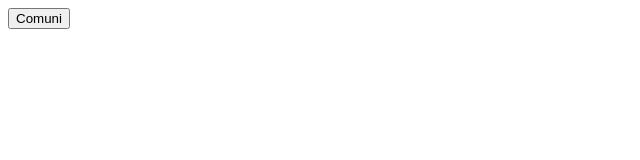
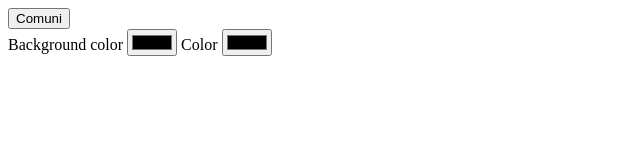
Before and after one commit to MatteoSpinelli/develhopeJS, a plain HTML site: page index.html in a window 1280 px wide. Shown: the whole page, without its empty margins (0-640 px from the left). Drawn offline with Linux system fonts and the light colour scheme.

Commit message:
add lessons

```diff
--- /dev/null
+++ b/color.js
@@ -0,0 +1,23 @@
+let inputs = document.querySelectorAll("input")
+
+function setColor(){
+    let body = document.querySelector("body")
+    color = localStorage.getItem("color")
+    bgColor = localStorage.getItem("background")
+    inputs.forEach(element => {
+        element.value = element.name === "color" ? color : bgColor
+    });
+    body.style.color = color
+    body.style.backgroundColor = bgColor
+}
+
+
+inputs.forEach((input) => {
+    input.addEventListener("change", (evt) => {
+        let color = evt.target.value
+        localStorage.setItem(evt.target.name, color)
+        setColor()
+    })
+})
+
+setColor()
--- a/index.html
+++ b/index.html
@@ -10,6 +10,13 @@
     <form action="" id="form">
         <button>Comuni</button>
     </form>
+    <form action="">
+        <label for="background">Background color</label>
+        <input type="color" name="background" id="background">
+        <label for="color">Color</label>
+        <input type="color" name="color" id="color">
+    </form>
     <script src="dom.js"></script>
+    <script src="color.js"></script>
 </body>
 </html>
```
